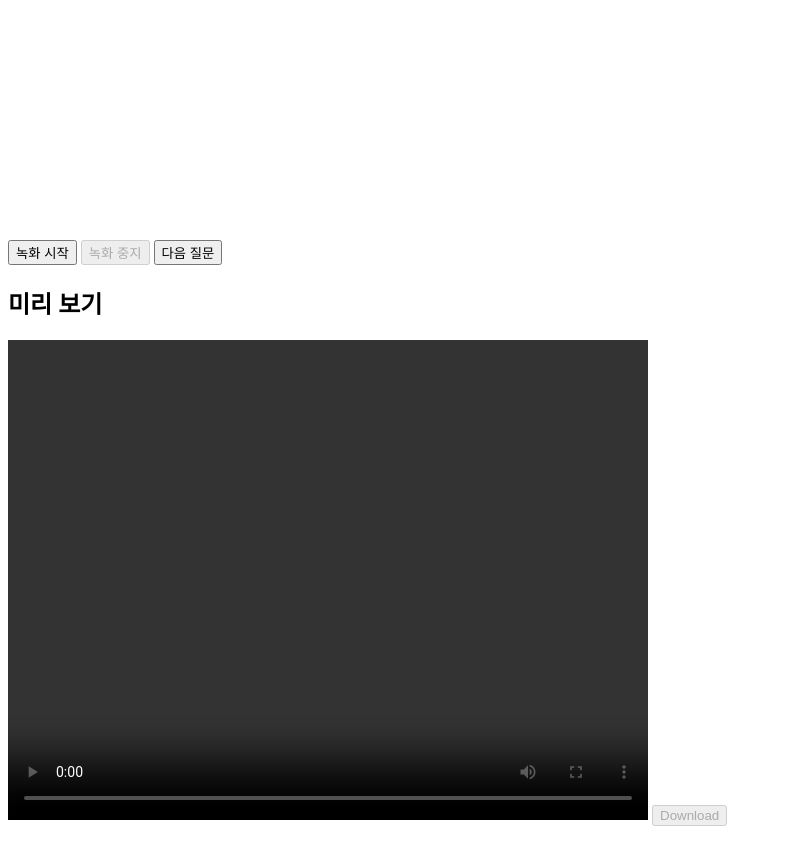
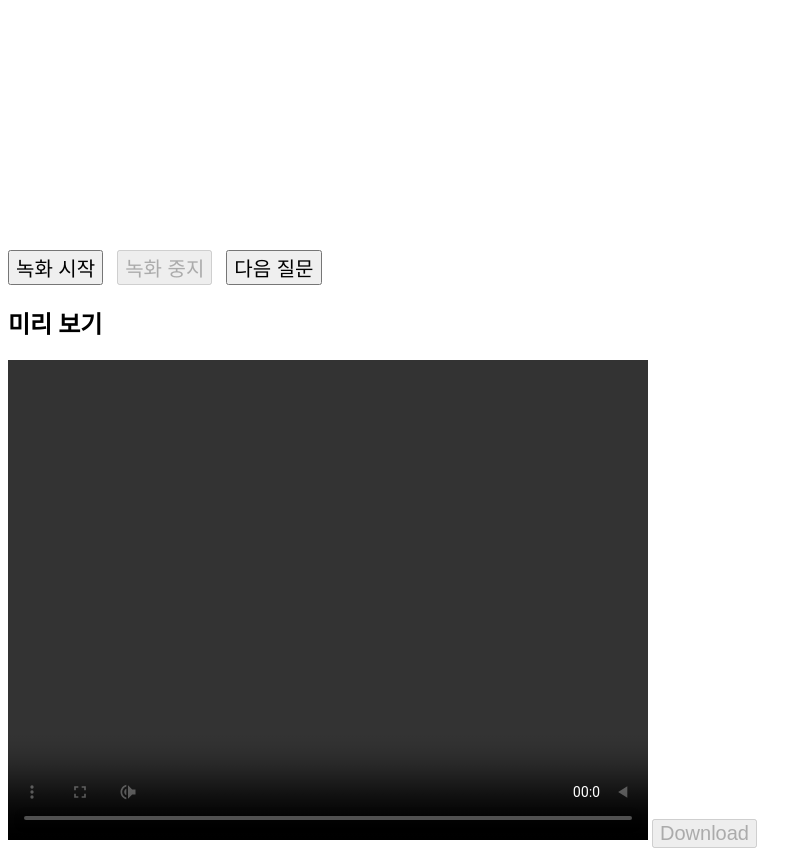
Before and after one commit to JunHyeongKim73/self-terview, a Flask app: page /interview.html in a window 1280 px wide. Shown: the part 859-1715 px from the top of the page, without its empty margins (0-812 px from the left). Before the commit the page ends 1685 px from the top, so only its background shows below. Run offline with Flask 3, Linux system fonts and the light colour scheme.

Commit message:
feat: 동영상 촬영 좌우반전 UI 변경

```diff
--- /dev/null
+++ b/static/style.css
@@ -0,0 +1,21 @@
+textarea::placeholder {
+    font-size: 20px;
+}
+
+textarea {
+    font-size: 20px;
+    border: 2px solid;
+}
+
+.button-group {
+    margin-top: 10px;
+}
+
+button {
+    font-size: 20px;
+    margin-right: 10px;
+}
+
+video {
+    transform: scaleX(-1);
+}
--- a/templates/interview.html
+++ b/templates/interview.html
@@ -2,7 +2,7 @@
 <html>
 <head>
     <title>Self interview</title>
-    <link rel="stylesheet" type="text/css" href="style.css"/>
+    <link rel="stylesheet" type="text/css" href="../static/style.css"/>
 </head>
 <body>
 
@@ -10,9 +10,11 @@
 <h2><span>예상 질문: </span><span id="question"></span></h2>
 
 <video id="videoElement" width="1280" height="960" autoplay muted></video>
-<button id="startRecord">녹화 시작</button>
-<button id="stopRecord" disabled>녹화 중지</button>
-<button id="nextQuestion">다음 질문</button>
+<div class="button-group">
+    <button id="startRecord">녹화 시작</button>
+    <button id="stopRecord" disabled>녹화 중지</button>
+    <button id="nextQuestion">다음 질문</button>
+</div>
 
 <h2>미리 보기</h2>
 <video id="previewElement" width="640" height="480" controls></video>
```
Also changed, not shown: templates/index.html (+5 -2 lines), templates/style.css (deleted).
